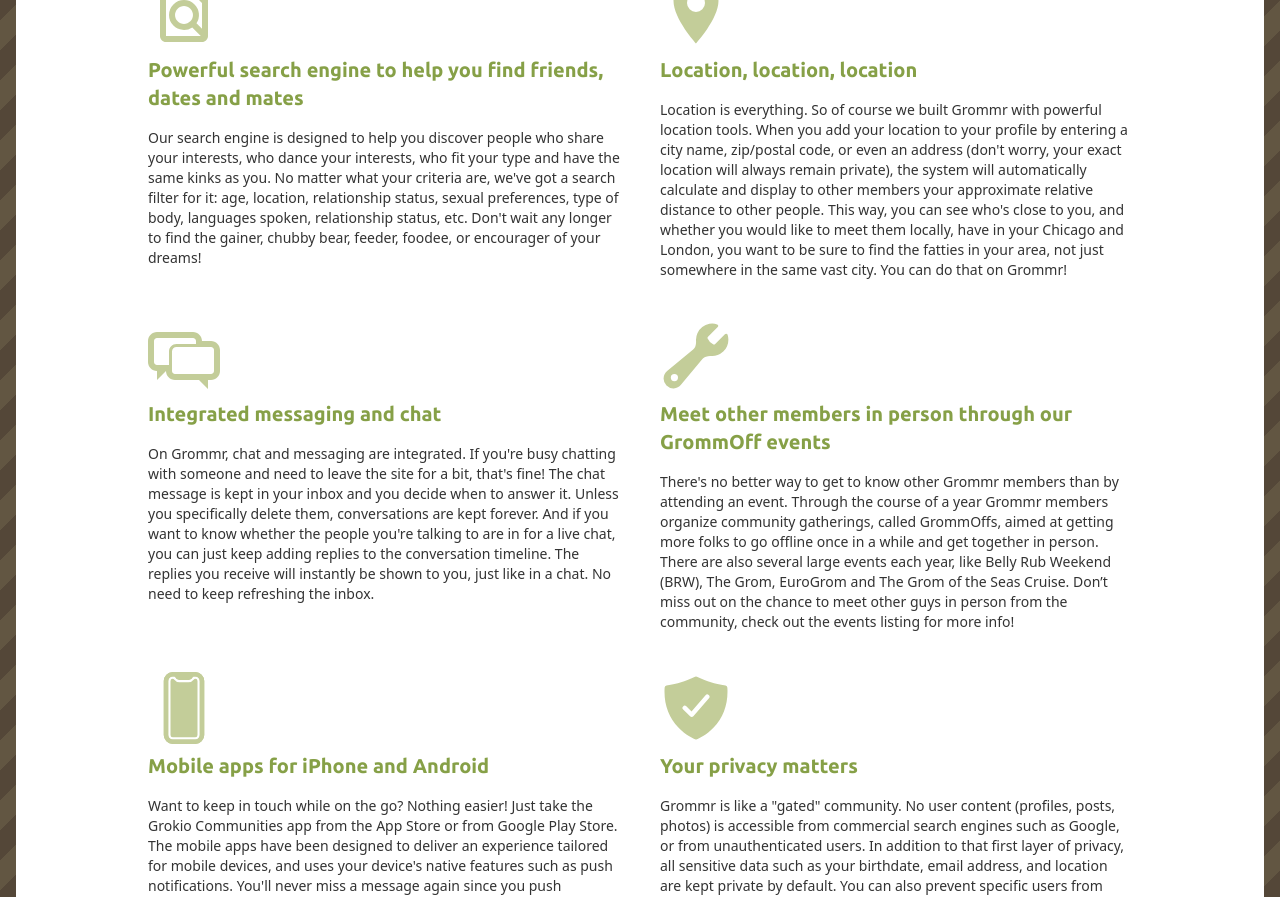
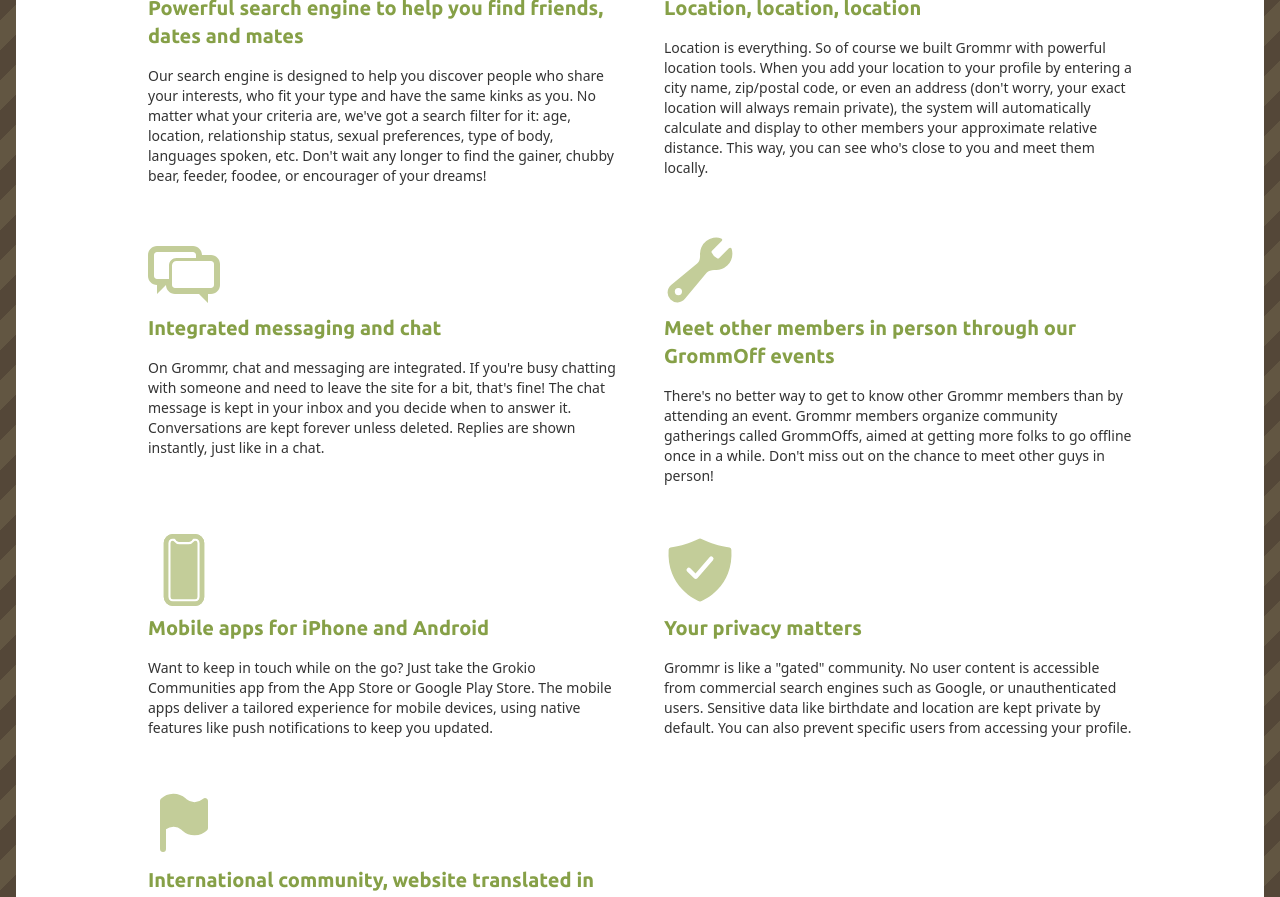
Before and after one commit to rajuahmmed111/to-do-list, a Next.js app: page / in a window 1280 px wide. Shown: the part 1600-2497 px from the top of the page. Built offline with nearby package versions, Linux system fonts and the light colour scheme.

Commit message:
footer top bar updated

```diff
--- a/src/app/(WithCommonLayout)/page.tsx
+++ b/src/app/(WithCommonLayout)/page.tsx
@@ -12,10 +12,10 @@
 export default function Home() {
   return (
     <div>
-      <main className="bg-white mx-auto md:rounded-lg  py-8">
+      <main className="bg-white mx-auto md:rounded-lg  md:py-8">
         {/* Hero Section */}
-        <div className="bg-white/90 max-w-5xl mx-auto  p-8 mb-12">
-          <div className="flex flex-col md:flex-row items-center gap-8">
+        <div className="bg-white/90 max-w-5xl mx-auto  p-5  md:mb-12 lg:mb-0">
+          <div className="flex flex-col md:flex-row items-center gap-5">
             <Image
               src={HomeImg.src}
               alt="Grommr Mascots"
--- a/src/components/common/Footer.tsx
+++ b/src/components/common/Footer.tsx
@@ -7,7 +7,7 @@
     <footer className="max-w-6xl mx-auto px-4 py-8 text-sm text-white">
       <div className="flex justify-between gap-2 flex-wrap items-center">
         <div>Version: 5.0.0-341600 | Legal Notice | Contact</div>
-        <div className="flex flex-wrap gap-4">
+        <div className="flex flex-wrap gap-2">
           <Link href="#" className="flex items-center gap-2">
             <FaTwitter />
             Follow us on Twitter
--- a/src/components/common/TopBar.tsx
+++ b/src/components/common/TopBar.tsx
@@ -2,6 +2,7 @@
 import React from "react";
 import { FaQuestionCircle } from "react-icons/fa";
 import { LiaUserPlusSolid } from "react-icons/lia";
+import { RiKey2Fill } from "react-icons/ri";
 import { TbFlagFilled } from "react-icons/tb";
 
 const TopBar = () => {
@@ -20,7 +21,8 @@
           <LiaUserPlusSolid className="text-sm" />
           Join Us
         </Link>
-        <Link href="#" className="text-white/80">
+        <Link href="#" className="text-white/80 flex gap-2 items-center">
+          <RiKey2Fill className="transform text-lg -rotate-90 scale-x-[-1]" />
           Sign In
         </Link>
       </nav>
--- a/src/components/pages/home/FeaturesGrid.tsx
+++ b/src/components/pages/home/FeaturesGrid.tsx
@@ -1,211 +1,130 @@
 import React from "react";
-import { FaRegNewspaper } from "react-icons/fa";
-import { FaThumbsUp } from "react-icons/fa";
+import { FaRegNewspaper, FaThumbsUp } from "react-icons/fa";
 import { MdOutlineFindInPage } from "react-icons/md";
-import { IoLocationSharp } from "react-icons/io5";
+import {
+  IoLocationSharp,
+  IoPhonePortrait,
+  IoShieldCheckmark,
+} from "react-icons/io5";
 import { TiMessages } from "react-icons/ti";
 import { HiMiniWrench } from "react-icons/hi2";
-import { IoPhonePortrait } from "react-icons/io5";
-import { IoShieldCheckmark } from "react-icons/io5";
 import { TbFlagFilled } from "react-icons/tb";
 
+// FeatureCard component for reusability
+interface FeatureCardProps {
+  title: string;
+  description: string;
+  Icon: React.ElementType;
+}
+
+const FeatureCard: React.FC<FeatureCardProps> = ({
+  title,
+  description,
+  Icon,
+}) => (
+  <div className="bg-white/90 rounded-lg p-5">
+    <div className="mb-4 flex flex-col gap-2">
+      <div className="text-7xl text-secondary-green">
+        <Icon />
+      </div>
+      <h3 className="text-text-green font-ubuntu font-bold text-xl">{title}</h3>
+    </div>
+    <p className="text-sm">{description}</p>
+  </div>
+);
+
+// FeaturesGrid component with mapped data
 const FeaturesGrid = () => {
+  const features = [
+    {
+      title:
+        "A Newsfeed that keeps you in touch with the community and your friends",
+      description: `Don't miss out on the hottest topics and latest news! The newsfeed
+        provides a summary of what people are writing on their walls and the
+        community forums. You can customize what appears in your feed so you
+        like and stay informed of what they publicly share. Posts you make on
+        your own wall, which are made available to the newsfeed of others, can
+        be set to only to show specific sections to your profile and get discovered by
+        the users you want to talk to.`,
+      Icon: FaRegNewspaper,
+    },
+    {
+      title:
+        "Tools to get engaged with other members and the community as a whole",
+      description: `No matter your personality, Grommr has tools you can use to interact
+        with the people you like most. Whether you prefer the privacy of direct messages,
+        or the more public nature of wall posts and photo goals, the choice is yours.
+        You can follow members, post to their walls, vote like their posts and photos
+        (we call that a "nom"), send them a private message, or just a flirt - a kind
+        of predefined message with break the ice.`,
+      Icon: FaThumbsUp,
+    },
+    {
+      title: "Powerful search engine to help you find friends, dates and mates",
+      description: `Our search engine is designed to help you discover people who share
+        your interests, who fit your type and have the same kinks as you. No matter
+        what your criteria are, we've got a search filter for it: age, location, relationship
+        status, sexual preferences, type of body, languages spoken, etc. Don't wait any
+        longer to find the gainer, chubby bear, feeder, foodee, or encourager of your dreams!`,
+      Icon: MdOutlineFindInPage,
+    },
+    {
+      title: "Location, location, location",
+      description: `Location is everything. So of course we built Grommr with powerful
+        location tools. When you add your location to your profile by entering a city name,
+        zip/postal code, or even an address (don't worry, your exact location will always
+        remain private), the system will automatically calculate and display to other members
+        your approximate relative distance. This way, you can see who's close to you and meet them locally.`,
+      Icon: IoLocationSharp,
+    },
+    {
+      title: "Integrated messaging and chat",
+      description: `On Grommr, chat and messaging are integrated. If you're busy chatting
+        with someone and need to leave the site for a bit, that's fine! The chat message is
+        kept in your inbox and you decide when to answer it. Conversations are kept forever
+        unless deleted. Replies are shown instantly, just like in a chat.`,
+      Icon: TiMessages,
+    },
+    {
+      title: "Meet other members in person through our GrommOff events",
+      description: `There's no better way to get to know other Grommr members than by attending an event.
+        Grommr members organize community gatherings called GrommOffs, aimed at getting more folks to go
+        offline once in a while. Don't miss out on the chance to meet other guys in person!`,
+      Icon: HiMiniWrench,
+    },
+    {
+      title: "Mobile apps for iPhone and Android",
+      description: `Want to keep in touch while on the go? Just take the Grokio Communities app from the App
+        Store or Google Play Store. The mobile apps deliver a tailored experience for mobile devices,
+        using native features like push notifications to keep you updated.`,
+      Icon: IoPhonePortrait,
+    },
+    {
+      title: "Your privacy matters",
+      description: `Grommr is like a "gated" community. No user content is accessible from commercial search
+        engines such as Google, or unauthenticated users. Sensitive data like birthdate and location
+        are kept private by default. You can also prevent specific users from accessing your profile.`,
+      Icon: IoShieldCheckmark,
+    },
+    {
+      title: "International community, website translated in seven languages",
+      description: `Use Grommr in one of the seven supported languages: English, French, German, Spanish,
+        Italian, Portuguese, and Dutch. Local settings such as metric units, date formats, and weight measurements
+        are also supported.`,
+      Icon: TbFlagFilled,
+    },
+  ];
+
   return (
-    <div className="grid max-w-5xl mx-auto md:grid-cols-2">
-      {/* Newsfeed */}
-      <div className="bg-white/90  rounded-lg py-5 px-5">
-        <div className="mb-4 flex flex-col  gap-2">
-          <div className="text-7xl text-secondary-green ">
-            <FaRegNewspaper />
-          </div>
-          <h3 className="text-text-green font-ubuntu font-bold text-xl">
-            A Newsfeed that keeps you in touch with the community and your
-            friends
-          </h3>
-        </div>
-        <p className="text- text-sm">
-          Don&#39;t miss out on the hottest topics and latest news! The newsfeed
-          provides a summary of what people are writing on their walls and the
-          community forums. You can customize what appears in your feed so you
-          like and stay informed of what they publicly share. Posts you make on
-          your own wall, which are made available to the newsfeed of others, can
-          be set to only to show specific sections to your profile and get
-          discovered by the users you want to talk to.
-        </p>
-      </div>
-
-      {/* Community Tools */}
-      <div className="bg-white/90 rounded-lg p-5">
-        <div className="mb-4 flex flex-col  gap-2">
-          <div className="text-7xl  text-secondary-green">
-            <FaThumbsUp />
-          </div>
-          <h3 className="text-text-green font-ubuntu font-bold text-xl">
-            Tools to get engaged with other members and the community as a whole
-          </h3>
-        </div>
-        <p className=" text-sm">
-          No matter your personality, Grommr has tools you can use to interact
-          with the people you like most. Whether you prefer the privacy of
-          direct messages, or the more public nature of wall posts and photo
-          goals, the choice is yours. You can follow members, post to their
-          walls, vote like their posts and photos (we call that a
-          &#34;nom&#34;), send them a private message, or just a flirt - a kind
-          of predefined message with break the ice.
-        </p>
-      </div>
-
-      {/* Search */}
-      <div className="bg-white/90 rounded-lg p-5">
-        <div className="mb-4 flex flex-col  gap-2">
-          <div className="text-7xl text-secondary-green ">
-            <MdOutlineFindInPage />
-          </div>
-          <h3 className="text-text-green font-ubuntu font-bold text-xl">
-            Powerful search engine to help you find friends, dates and mates
-          </h3>
-        </div>
-        <p className="text- text-sm">
-          Our search engine is designed to help you discover people who share
-          your interests, who dance your interests, who fit your type and have
-          the same kinks as you. No matter what your criteria are, we&#39;ve got
-          a search filter for it: age, location, relationship status, sexual
-          preferences, type of body, languages spoken, relationship status, etc.
-          Don&#39;t wait any longer to find the gainer, chubby bear, feeder,
-          foodee, or encourager of your dreams!
-        </p>
-      </div>
-
-      {/* Location */}
-      <div className="bg-white/90 rounded-lg p-5">
-        <div className="mb-4 flex flex-col  gap-2">
-          <div className="text-7xl text-secondary-green ">
-            <IoLocationSharp />
-          </div>
-          <h3 className="text-text-green font-ubuntu font-bold text-xl">
-            Location, location, location
-          </h3>
-        </div>
-        <p className="text- text-sm">
-          Location is everything. So of course we built Grommr with powerful
-          location tools. When you add your location to your profile by entering
-          a city name, zip/postal code, or even an address (don&#39;t worry,
-          your exact location will always remain private), the system will
-          automatically calculate and display to other members your approximate
-          relative distance to other people. This way, you can see who&#39;s
-          close to you, and whether you would like to meet them locally, have in
-          your Chicago and London, you want to be sure to find the fatties in
-          your area, not just somewhere in the same vast city. You can do that
-          on Grommr!
-        </p>
-      </div>
-
-      {/* Messaging */}
-      <div className="bg-white/90 rounded-lg p-5">
-        <div className="mb-4 flex flex-col  gap-2">
-          <div className="text-7xl text-secondary-green ">
-            <TiMessages />
-          </div>
-          <h3 className="text-text-green font-ubuntu font-bold text-xl">
-            Integrated messaging and chat
-          </h3>
-        </div>
-        <p className="text- text-sm">
-          On Grommr, chat and messaging are integrated. If you&#39;re busy
-          chatting with someone and need to leave the site for a bit, that&#39;s
-          fine! The chat message is kept in your inbox and you decide when to
-          answer it. Unless you specifically delete them, conversations are kept
-          forever. And if you want to know whether the people you&#39;re talking
-          to are in for a live chat, you can just keep adding replies to the
-          conversation timeline. The replies you receive will instantly be shown
-          to you, just like in a chat. No need to keep refreshing the inbox.
-        </p>
-      </div>
-
-      {/* Mobile Apps */}
-      <div className="bg-white/90 rounded-lg p-5">
-        <div className="mb-4 flex flex-col  gap-2">
-          <div className="text-7xl text-secondary-green ">
-            <HiMiniWrench />
-          </div>
-          <h3 className="text-text-green font-ubuntu font-bold text-xl">
-            Meet other members in person through our GrommOff events
-          </h3>
-        </div>
-        <p className="text- text-sm">
-          There&#39;s no better way to get to know other Grommr members than by
-          attending an event. Through the course of a year Grommr members
-          organize community gatherings, called GrommOffs, aimed at getting more
-          folks to go offline once in a while and get together in person. There
-          are also several large events each year, like Belly Rub Weekend (BRW),
-          The Grom, EuroGrom and The Grom of the Seas Cruise. Don’t miss out on
-          the chance to meet other guys in person from the community, check out
-          the events listing for more info!
-        </p>
-      </div>
-      {/* Mobile Apps */}
-      <div className="bg-white/90 rounded-lg p-5">
-        <div className="mb-4 flex flex-col  gap-2">
-          <div className="text-7xl text-secondary-green ">
-            <IoPhonePortrait />
-          </div>
-          <h3 className="text-text-green font-ubuntu font-bold text-xl">
-            Mobile apps for iPhone and Android
-          </h3>
-        </div>
-        <p className="text- text-sm">
-          Want to keep in touch while on the go? Nothing easier! Just take the
-          Grokio Communities app from the App Store or from Google Play Store.
-          The mobile apps have been designed to deliver an experience tailored
-          for mobile devices, and uses your device&#39;s native features such as
-          push notifications. You&#39;ll never miss a message again since you
-          push notifications to let you know of new messages in your inbox!
-        </p>
-      </div>
-
-      {/* Privacy */}
-      <div className="bg-white/90 rounded-lg p-5">
-        <div className="mb-4 flex flex-col  gap-2">
-          <div className="text-7xl text-secondary-green ">
-            <IoShieldCheckmark />
-          </div>
-          <h3 className="text-text-green font-ubuntu font-bold text-xl">
-            Your privacy matters
-          </h3>
-        </div>
-        <p className="text- text-sm">
-          Grommr is like a &#34;gated&#34; community. No user content (profiles,
-          posts, photos) is accessible from commercial search engines such as
-          Google, or from unauthenticated users. In addition to that first layer
-          of privacy, all sensitive data such as your birthdate, email address,
-          and location are kept private by default. You can also prevent
-          specific users from accessing your profile and content. Lastly, if
-          you&#39;re done with your dating journey, you can easily delete your
-          profile and all of your content will be permanently removed, no
-          questions asked.
-        </p>
-      </div>
-
-      {/* International */}
-      <div className="bg-white/90 rounded-lg p-5">
-        <div className="mb-4 flex flex-col  gap-2">
-          <div className="text-7xl text-secondary-green ">
-            <TbFlagFilled />
-          </div>
-          <h3 className="text-text-green font-ubuntu font-bold text-xl">
-            International community, website translated in seven languages
-          </h3>
-        </div>
-        <p className="text- text-sm">
-          Use Grommr in one of the seven languages supported: English, French,
-          German, Spanish, Italian, Portuguese and Dutch. Some languages
-          don&#39;t have a full translation yet, so a few items may appear in
-          English.) In addition to languages, Grommr supports many other local
-          settings such as units (metric vs US/UK), date and time in your local
-          format, and displaying weights, heights and distances using your
-          preferred unit of measurement.
-        </p>
-      </div>
+    <div className="grid max-w-5xl mx-auto sm:grid-cols-2 gap-2">
+      {features.map((feature, index) => (
+        <FeatureCard
+          key={index}
+          title={feature.title}
+          description={feature.description}
+          Icon={feature.Icon}
+        />
+      ))}
     </div>
   );
 };
```
